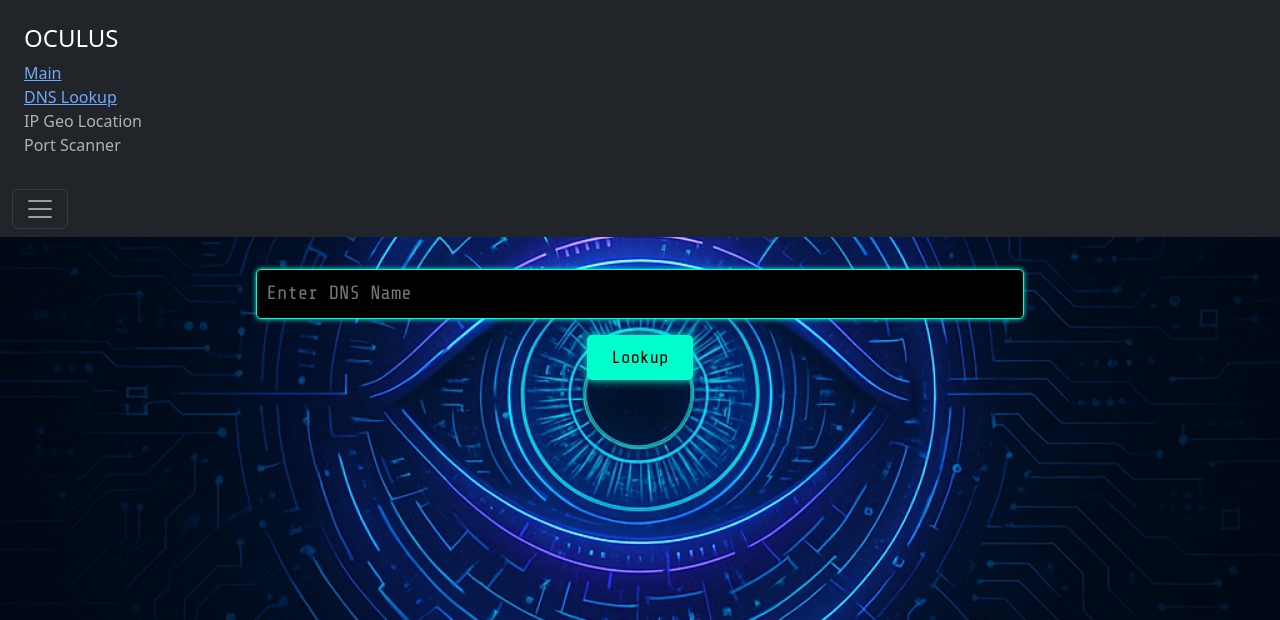
After one commit to Zelnesh/oculus, a Flask app: page /dns_lookup in a window 1280 px wide, after a click that opens the changed part. The commit adds this page. Shown: the top 620 px of the page. Run offline with Flask 3, Linux system fonts and the light colour scheme.

Commit message:
Added DNS Lookup feature

```diff
--- a/app.py
+++ b/app.py
@@ -1,10 +1,25 @@
 from flask import Flask,render_template,request
+from forms import DNSForm
+from fetch import DNSLookup
 
 app = Flask(__name__)
+app.config['SECRET_KEY'] = 'cyberpunk-key'
 
 @app.route('/')
 def main():
     return render_template('main.html')
 
+@app.route('/dns_lookup', methods = ['GET', 'POST'])
+def dns_lookup():
+    form = DNSForm()
+    result = None
+
+    if form.validate_on_submit():
+        dns = form.dns_name.data
+        dns_record  = DNSLookup(dns)
+        result = dns_record.fetch_info()
+        return render_template('dns_lookup_result.html', data=result)
+    return render_template('dns_lookup.html', form=form)
+
 if __name__ == '__main__':
     app.run(debug=True)
--- /dev/null
+++ b/forms.py
@@ -0,0 +1,7 @@
+from flask_wtf import FlaskForm
+from wtforms import StringField, SubmitField
+from wtforms.validators import DataRequired, IPAddress
+
+class DNSForm(FlaskForm):
+    dns_name = StringField('DNS Name', validators=[DataRequired()], render_kw={"placeholder": "Enter DNS Name"})
+    submit = SubmitField('Lookup')
--- a/static/cyber_text.css
+++ b/static/cyber_text.css
@@ -25,3 +25,78 @@
     text-shadow: 0 0 3px #0ff;
     margin-top: 1rem;
 }
+
+/* === Result Box Styling === */
+.cyber-result-container {
+    background: rgba(0, 0, 0, 0.7);
+    padding: 2rem;
+    border: 1px solid #00ff00;
+    border-radius: 10px;
+    box-shadow: 0 0 10px #00ff00, 0 0 20px #00ff00 inset;
+    max-width: 800px;
+    margin: 2rem auto;
+    text-align: left;
+}
+
+/* === Green Glowing Header === */
+.cyber-result-header {
+    font-family: 'Share Tech Mono', monospace;
+    color: #00ff00;
+    font-size: 2rem;
+    text-shadow: 0 0 5px #00ff00, 0 0 10px #00ff00;
+    margin-bottom: 1rem;
+}
+
+/* === Result Key:Value Pair Styling === */
+.cyber-result-item {
+    font-family: 'Share Tech Mono', monospace;
+    color: #ccffcc;
+    font-size: 1.1rem;
+    margin: 0.5rem 0;
+    text-shadow: 0 0 2px #00ff00;
+}
+
+.cyber-result-key {
+    font-weight: bold;
+    color: #99ff99;
+    text-shadow: 0 0 3px #00ff00;
+}
+
+.cyber-result-value {
+    color: #ccffcc;
+}
+
+.cyber-form {
+    text-align: center;
+    margin-top: 2rem;
+}
+
+.cyber-input {
+    background: black;
+    color: #00ffcc;
+    border: 1px solid #00ffcc;
+    padding: 0.6rem;
+    font-size: 1.2rem;
+    font-family: 'Share Tech Mono', monospace;
+    box-shadow: 0 0 5px #00ffee;
+    width: 60%;
+    border-radius: 5px;
+    margin-bottom: 1rem;
+}
+
+.cyber-button {
+    background-color: #00ffcc;
+    border: none;
+    padding: 0.6rem 1.5rem;
+    font-size: 1.1rem;
+    font-family: 'Share Tech Mono', monospace;
+    color: black;
+    cursor: pointer;
+    border-radius: 5px;
+    box-shadow: 0 0 10px #00ffee;
+    transition: background-color 0.3s ease;
+}
+
+.cyber-button:hover {
+    background-color: #0ff;
+}
--- a/templates/base.html
+++ b/templates/base.html
@@ -15,9 +15,10 @@
   <div class="collapse" id="navbarToggleExternalContent" data-bs-theme="dark">
   <div class="bg-dark p-4">
     <h5 class="text-body-emphasis h4">OCULUS</h5>
-    <span class="text-body-secondary">DNS Lookup</span>
-    <span class="text-body-secondary">IP Geo Location</span>
-    <span class="text-body-secondary">Port Scanner</span>
+    <span class="text-body-secondary"><a href="{{ url_for('main') }}">Main</a></span><br>
+    <span class="text-body-secondary"><a href="{{ url_for('dns_lookup') }}">DNS Lookup</a></span><br>
+    <span class="text-body-secondary">IP Geo Location</a></span><br>
+    <span class="text-body-secondary">Port Scanner</a></span><br>
     </div>
   </div>
   <nav class="navbar navbar-dark bg-dark">
--- /dev/null
+++ b/templates/dns_lookup.html
@@ -0,0 +1,13 @@
+{%extends "base.html"%}
+{%block title%}DNS Lookup{%endblock%}
+{%block content%}
+  <form method="POST" class="cyber-form">
+    {{ form.hidden_tag()}}
+    <div>
+      {{ form.dns_name(class="cyber-input") }}
+    </div>
+    <div>
+      {{ form.submit(class="cyber-button") }}
+    </div>
+  </form>
+{%endblock%}
```
Also changed, not shown: fetch.py (added, +10 -0 lines), requirenments.txt (+7 -0 lines), templates/dns_lookup_result.html (added, +13 -0 lines).
